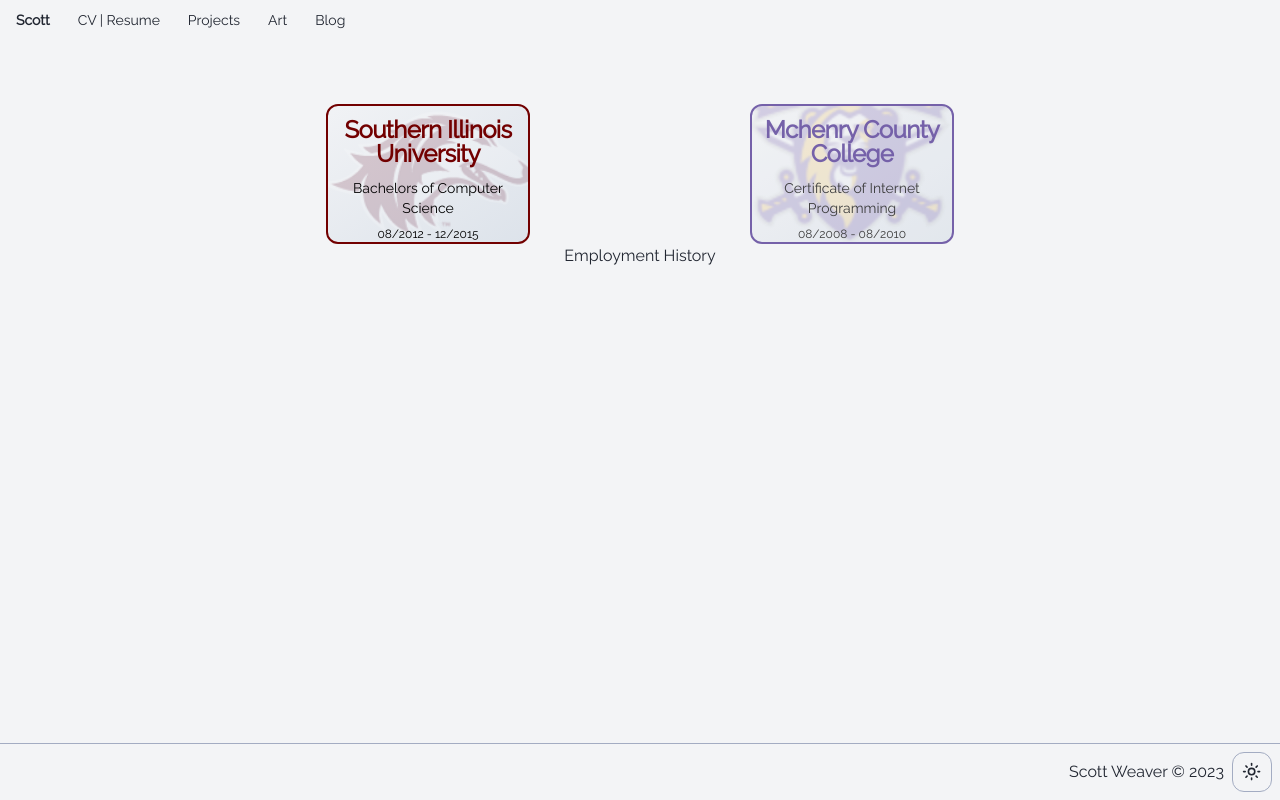
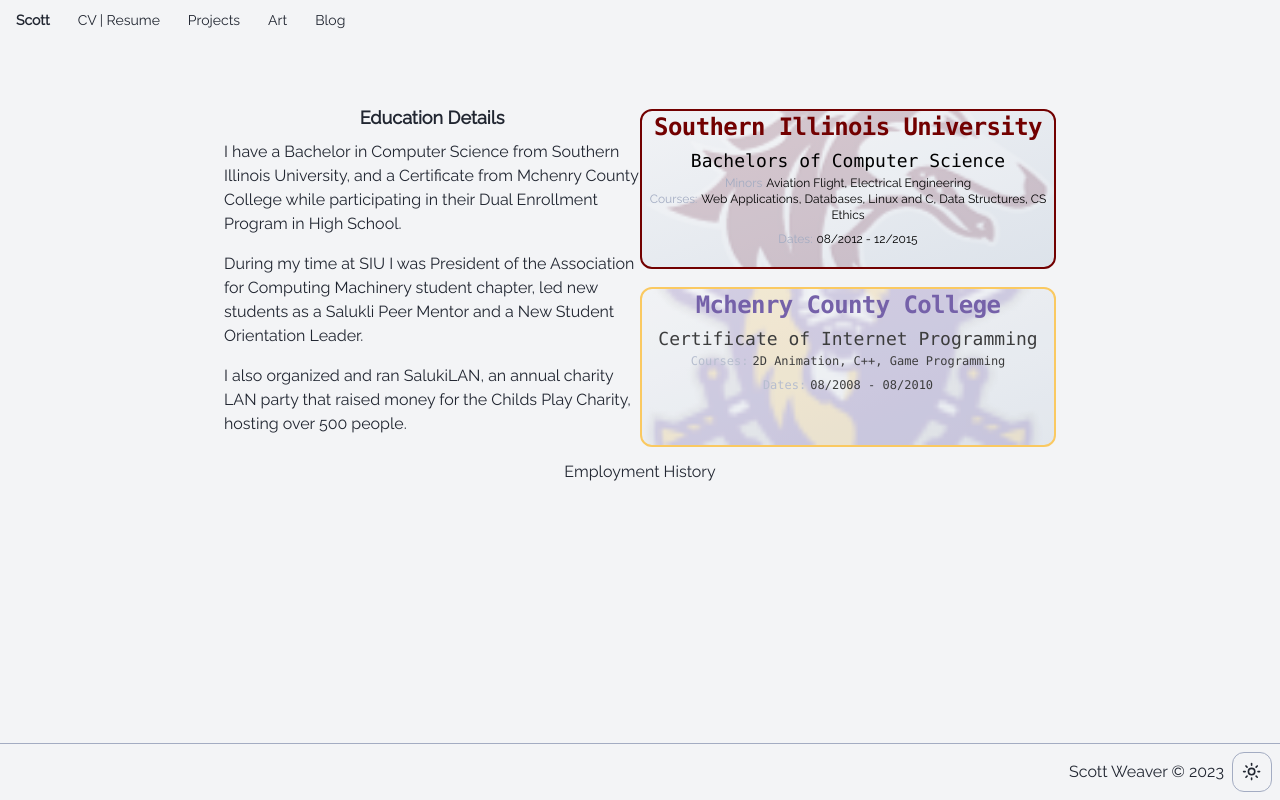
Before and after one commit to unmonk/weaverscott, a Next.js app: page /cv in a window 1280 px wide. Built offline with nearby package versions, Linux system fonts and the light colour scheme.

Commit message:
cleaning up education

```diff
--- a/app/cv/page.tsx
+++ b/app/cv/page.tsx
@@ -1,78 +1,25 @@
-import { Separator } from "@/components/ui/separator";
-import { Projects } from "@/components/project";
-import About from "@/components/about";
-import Header from "@/components/header";
-import {
-  Card,
-  CardContent,
-  CardDescription,
-  CardTitle,
-} from "@/components/ui/card";
-import { Education, education } from "@/lib/consts";
-import { cn } from "@/lib/utils";
-import Image from "next/image";
+import EducationCards from "@/components/EducationCards";
+import { educationParagraphs } from "@/lib/consts";
 
 export default function CVPage() {
   return (
     <div className="p-3 md:p-16 items-center text-center flex-1 justify-between xl:self-center xl:w-3/4">
-      <section>
-        <div className="grid grid-cols-1 md:grid-cols-2 gap-4 place-items-center">
-          {education.map((item: Education, index) => {
-            const opacityClass = index === 0 ? "opacity-100" : "opacity-75";
-            let borderClass = "border-2";
-            let textClass = "text-black";
-            let backgroundClass = "";
-            if (item.appreviation === "SIU") {
-              borderClass = `border-2 border-siuPrimary`;
-              textClass = `text-siuPrimary`;
-              //backgroundClass = `bg-siuPrimary`;
-            }
-            if (item.appreviation === "MCC") {
-              borderClass = `border-2 dark:border-mccPrimary border-mccPrimary`;
-              textClass = `dark:text-mccSecondary text-mccPrimary`;
-              //backgroundClass = `bg-mccPrimary`;
-            }
-
-            return (
-              <div
-                key={item.name}
-                className={cn(
-                  "rounded-xl md:w-1/2 overflow-hidden relative w-5/6 h-full animate-gradient bg-gradient-to-br dark:from-gray-700 via-background dark:via-background dark:to-slate-700 from-gray-200 to-slate-300",
-                  opacityClass,
-                  borderClass,
-                  backgroundClass
-                )}
-              >
-                <CardTitle
-                  className={cn("z-10 absolute inset-x-0 top-3", textClass)}
-                >
-                  {item.name}
-                </CardTitle>
-                <CardDescription className="z-10 mt-2 text-black dark:text-white absolute top-0 inset-y-12 md:inset-y-16 inset-x-0 ">
-                  {item.degree}
-                </CardDescription>
-
-                <p className="z-10 mt-2 text-xs text-black dark:text-white absolute bottom-0 inset-x-0">
-                  {item.dateStart} - {item.dateEnd}
-                </p>
-
-                {item.logo && (
-                  <Image
-                    src={item.logo}
-                    alt={item.name}
-                    width={400}
-                    height={400}
-                    className={cn(
-                      "object-cover transition-all hover:scale-105 w-full h-full opacity-20"
-                    )}
-                  />
-                )}
-              </div>
-            );
-          })}
+      <section className="mb-2">
+        <div className="grid grid-cols-2">
+          <div>
+            <h3 className="text-lg font-semibold mb-2">Education Details</h3>
+            {educationParagraphs &&
+              educationParagraphs.map((paragraph) => {
+                return (
+                  <p className="text-left mb-4" key={paragraph}>
+                    {paragraph}
+                  </p>
+                );
+              })}
+          </div>
+          <EducationCards />
         </div>
       </section>
-
       <section>Employment History</section>
     </div>
   );
--- /dev/null
+++ b/components/EducationCards.tsx
@@ -0,0 +1,93 @@
+import { FC } from "react";
+import Image from "next/image";
+import { CardTitle, CardDescription } from "./ui/card";
+import { Education, education } from "../lib/consts";
+import { cn } from "../lib/utils";
+
+interface EducationCardsProps {}
+
+const EducationCards: FC<EducationCardsProps> = ({}) => {
+  return (
+    <div className="grid grid-cols-1 gap-2 place-items-center ">
+      {education.map((item: Education, index) => {
+        const opacityClass = index === 0 ? "opacity-100" : "opacity-75";
+        let borderClass = "border-2";
+        let textClass = "text-black";
+        let backgroundClass = "";
+        if (item.appreviation === "SIU") {
+          borderClass = `border-2 border-siuPrimary`;
+          textClass = `text-siuPrimary dark:text-black font-mono`;
+        }
+        if (item.appreviation === "MCC") {
+          borderClass = `border-2 dark:border-mccPrimary border-mccSecondary font-mono`;
+          textClass = `dark:text-mccSecondary text-mccPrimary`;
+        }
+
+        return (
+          <div
+            key={item.name}
+            className={cn(
+              "rounded-xl w-full max-h-40 max-w-md overflow-hidden relative h-full animate-gradient bg-gradient-to-br dark:from-gray-700 via-background dark:via-background dark:to-slate-700 from-gray-200 to-slate-300",
+              opacityClass,
+              borderClass,
+              backgroundClass
+            )}
+          >
+            {item.logo && (
+              <Image
+                src={item.logo}
+                alt={item.name}
+                width={400}
+                height={400}
+                className={cn(
+                  "object-cover transition-all hover:scale-105 w-full h-full opacity-20"
+                )}
+              />
+            )}
+            <div className="absolute inset-0 z-10 p-1">
+              <CardTitle className={cn("font-bold", textClass)}>
+                {item.name}
+              </CardTitle>
+              <div className="z-10 mt-2 text-black dark:text-white hidden sm:block ">
+                <h4 className="text-lg font-mono">{item.degree}</h4>
+                {item.minor && (
+                  <div className="text-xs text-black dark:text-white md:block hidden">
+                    <span className="text-primary mr-1">
+                      {Array.isArray(item.minor) ? "Minors" : "Minor:"}
+                    </span>
+                    {Array.isArray(item.minor)
+                      ? item.minor.map((minor, index) => {
+                          if (item.minor)
+                            return index === item.minor.length - 1
+                              ? `${minor}`
+                              : `${minor}, `;
+                        })
+                      : item.minor}
+                  </div>
+                )}
+                {item.courses && (
+                  <div className="text-xs text-black dark:text-white md:block hidden">
+                    <span className="text-primary mr-1">Courses:</span>
+                    {item.courses.map((course, index) => {
+                      if (item.courses) {
+                        return index === item.courses.length - 1
+                          ? `${course}`
+                          : `${course}, `;
+                      }
+                    })}
+                  </div>
+                )}
+              </div>
+              <p className="z-10 mt-2 text-xs text-black dark:text-white">
+                <span className="text-primary mr-1">Dates:</span>
+                {item.dateStart} - {item.dateEnd}
+              </p>
+            </div>
+          </div>
+        );
+      })}
+    </div>
+  );
+};
+
+export default EducationCards;
--- a/lib/consts.ts
+++ b/lib/consts.ts
@@ -134,11 +134,26 @@
   link?: string;
 }
 
+export const educationParagraphs = [
+  `I have a Bachelor in Computer Science from Southern Illinois University, and a Certificate from Mchenry County College while participating in their Dual Enrollment Program in High School.`,
+  `During my time at SIU I was President of the Association for Computing Machinery student chapter,
+  led new students as a Salukli Peer Mentor and a New Student Orientation Leader.`,
+  `I also organized and ran SalukiLAN, an annual charity LAN party that raised money for the Childs Play Charity, hosting over 500 people.`,
+];
+
 export const education: Education[] = [
   {
     name: "Southern Illinois University",
     appreviation: "SIU",
     degree: "Bachelors of Computer Science",
+    minor: ["Aviation Flight", "Electrical Engineering"],
+    courses: [
+      "Web Applications",
+      "Databases",
+      "Linux and C",
+      "Data Structures",
+      "CS Ethics",
+    ],
     dateStart: "08/2012",
     dateEnd: "12/2015",
     description: "",
@@ -150,6 +165,7 @@
   {
     name: "Mchenry County College",
     appreviation: "MCC",
+    courses: ["2D Animation", "C++", "Game Programming"],
     degree: "Certificate of Internet Programming",
     dateStart: "08/2008",
     dateEnd: "08/2010",
@@ -165,6 +181,8 @@
   name: string;
   appreviation?: string;
   degree: string;
+  minor?: string | string[];
+  courses?: string[];
   dateStart: string;
   dateEnd: string;
   description?: string;
```
